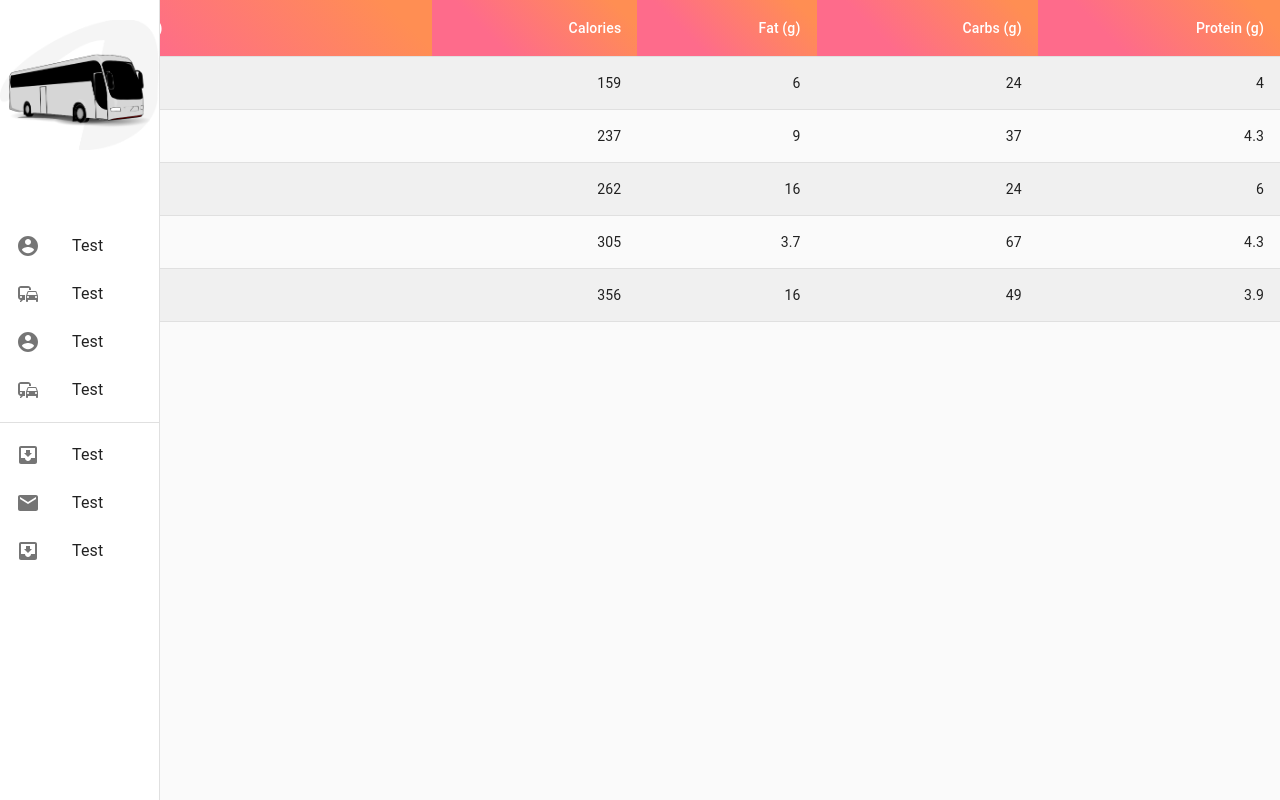
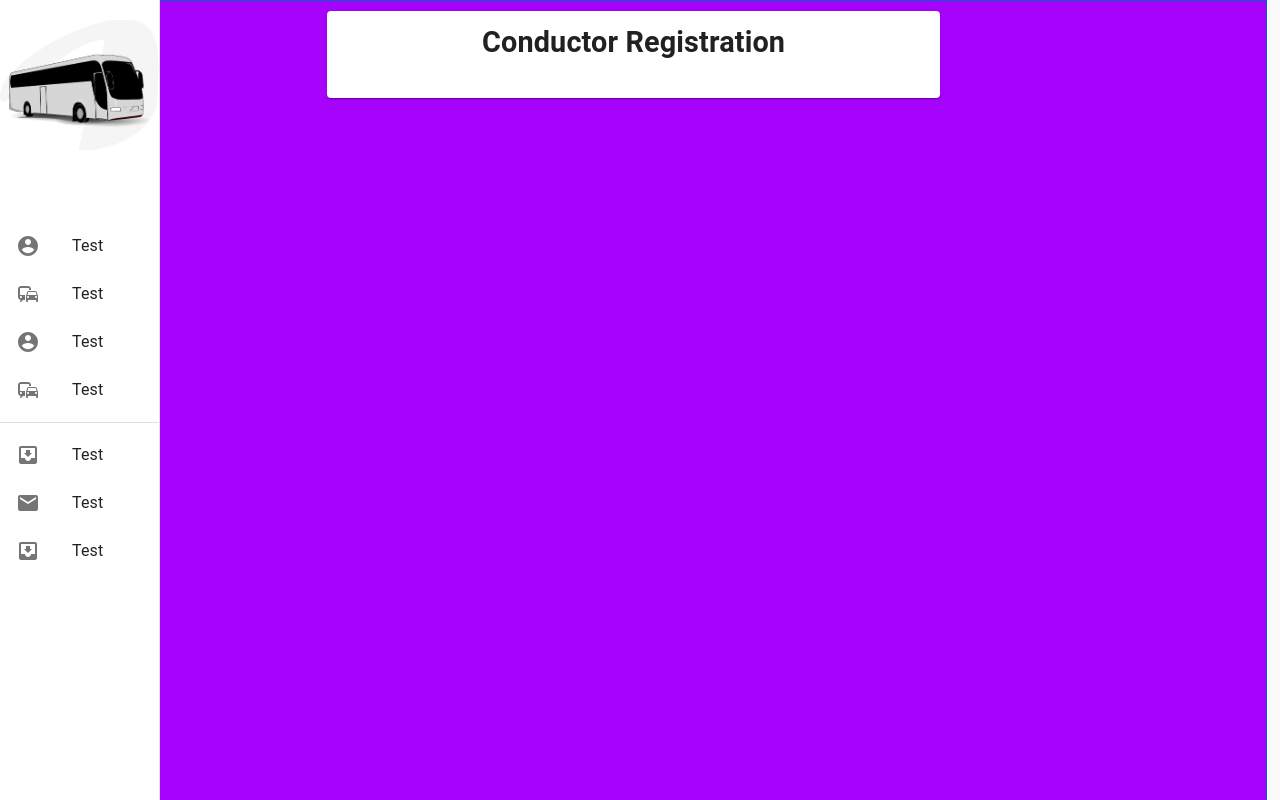
Before and after one commit to shakthisachintha/eBusWeb, a React (Create React App) app: page /viewconductor in a window 1280 px wide. Shown: the top 800 px of the page. Built offline with nearby package versions, Linux system fonts and the light colour scheme.

Commit message:
Updated View Conductor

```diff
--- a/src/App.js
+++ b/src/App.js
@@ -5,6 +5,7 @@ import ForgotPassword from './Component/SignIn/ForgotPassword';
 import sidebar from './Component/sidebar/sidebar';
 import AddConductor from './Component/Conductor/AddConductors/AddConductor';
 import ViewConductor from './Component/Conductor/ViewConductors/ViewConductors';
+// import ViewConductorDup from './Component/Conductor/ViewConductors/ViewConductorsDup';
 import {BrowserRouter as Router, Switch, Route} from 'react-router-dom';
 
 class App extends Component {
@@ -18,6 +19,7 @@ class App extends Component {
                       <Route exact path="/sidebar" component={sidebar}/>
                       <Route exact path="/addconductor" component={AddConductor}/>
                       <Route exact path="/viewconductor" component={ViewConductor}/>
+                      {/* <Route exact path="/viewconductordup" component={ViewConductorDup}/> */}
                   </Switch>
               </Router>
 
--- a/src/Component/Conductor/ViewConductors/ViewConductors.js
+++ b/src/Component/Conductor/ViewConductors/ViewConductors.js
@@ -1,23 +1,29 @@
 import React from 'react';
-import { withStyles, makeStyles } from '@material-ui/core/styles';
+import Paper from '@material-ui/core/Paper';
+import Grid from '@material-ui/core/Grid';
+import Typography from '@material-ui/core/Typography';
+import TextField from '@material-ui/core/TextField';
+import Button from '@material-ui/core/Button';
+import { makeStyles } from '@material-ui/core/styles';
+import clsx from 'clsx';
+import PermanentDrawerLeft from './../../sidebar/sidebar';
+import { withStyles } from '@material-ui/core/styles';
 import Table from '@material-ui/core/Table';
 import TableBody from '@material-ui/core/TableBody';
 import TableCell from '@material-ui/core/TableCell';
 import TableContainer from '@material-ui/core/TableContainer';
 import TableHead from '@material-ui/core/TableHead';
 import TableRow from '@material-ui/core/TableRow';
-import Paper from '@material-ui/core/Paper';
-import PermanentDrawerLeft from './../../sidebar/sidebar';
+
 
 const StyledTableCell = withStyles((theme) => ({
   head: {
-    background: 'linear-gradient(45deg, #FE6B8B 30%, #FF8E53 90%)',
+    backgroundColor: theme.palette.common.black,
     color: theme.palette.common.white,
   },
   body: {
     fontSize: 14,
   },
-
 }))(TableCell);
 
 const StyledTableRow = withStyles((theme) => ({
@@ -40,42 +46,111 @@ const rows = [
   createData('Gingerbread', 356, 16.0, 49, 3.9),
 ];
 
-const useStyles = makeStyles({
+
+
+
+
+const useStyles = makeStyles((theme) => ({
   table: {
     minWidth: 700,
   },
-});
+
+  root: {
+    flexGrow: 1,
+    backgroundColor: '#a503fc',
+    //alignItems: 'center',
+    justifyContent: 'center',
+    width: '99vw',
+    height: '125vh',
+    spacing: 0,
+    boxShadow: 'none',
+    textTransform: 'none',
+    fontSize: 16,
+    border: '1px solid',
+    lineHeight: 1.5,
+    borderColor: '#0063cc',
+
+
+  },
+  paper: {
+
+    textAlign: 'center',
+    color: theme.palette.text.secondary,
+  },
+  welcome: {
+    fontFamily: 'Roboto',
+    textAlign: 'center',
+    fontSize: '1.8rem'
+
+  },
+  ebus: {
+    fontFamily: 'Roboto',
+    textAlign: 'center',
+    color: 'white',
+    fontSize: '2.5rem'
+  },
+
+  button: {
+    background: 'linear-gradient(45deg, #FE6B8B 30%, #FF8E53 90%)',
+    borderRadius: 8,
+    border: 0,
+    color: 'black',
+    height: 48,
+    width: "30%",
+    padding: '20px 30px',
+    boxShadow: '0 3px 5px 2px rgba(255, 105, 135, .3)',
+    justifyContent: 'center'
+  },
+  image: {
+    height: '100px',
+    width: '150px',
+    paddingTop: '10%'
+
+  },
+  card: {
+    maxWidth: '180px',
+    backgroundColor: 'transparent',
+    boxShadow: 'none',
+  },
+  avatar: {
+    backgroundColor: 'black',
+  },
+}));
 
 export default function ViewConductor() {
   const classes = useStyles();
 
   return (
-    <TableContainer component={classes.Paper}>
-      <Table className={classes.table} aria-label="customized table">
-        <TableHead>
-          <TableRow>
-            <StyledTableCell>Dessert (100g serving)</StyledTableCell>
-            <StyledTableCell align="right">Calories</StyledTableCell>
-            <StyledTableCell align="right">Fat&nbsp;(g)</StyledTableCell>
-            <StyledTableCell align="right">Carbs&nbsp;(g)</StyledTableCell>
-            <StyledTableCell align="right">Protein&nbsp;(g)</StyledTableCell>
-          </TableRow>
-        </TableHead>
-        <TableBody>
-          {rows.map((row) => (
-            <StyledTableRow key={row.name}>
-              <StyledTableCell component="th" scope="row">
-                {row.name}
-              </StyledTableCell>
-              <StyledTableCell align="right">{row.calories}</StyledTableCell>
-              <StyledTableCell align="right">{row.fat}</StyledTableCell>
-              <StyledTableCell align="right">{row.carbs}</StyledTableCell>
-              <StyledTableCell align="right">{row.protein}</StyledTableCell>
-            </StyledTableRow>
-          ))}
-        </TableBody>
-      </Table>
-      <PermanentDrawerLeft/>
-    </TableContainer>
+    <Grid container className={classes.root}>
+      <PermanentDrawerLeft />
+      <Grid item xs={12} sm={6} >
+
+
+        <Paper style={
+          {
+            padding: '10px 10px',
+            margin: 10,
+            textAlign: 'center',
+          }}>
+
+          <form>
+
+            <Typography component="h2" variant="" className={classes.welcome}>
+              Conductor Registration
+            </Typography>
+
+
+
+
+
+
+            <div>
+
+            </div>
+            <br></br>
+          </form>
+        </Paper>
+      </Grid>
+    </Grid>
   );
 }
```
